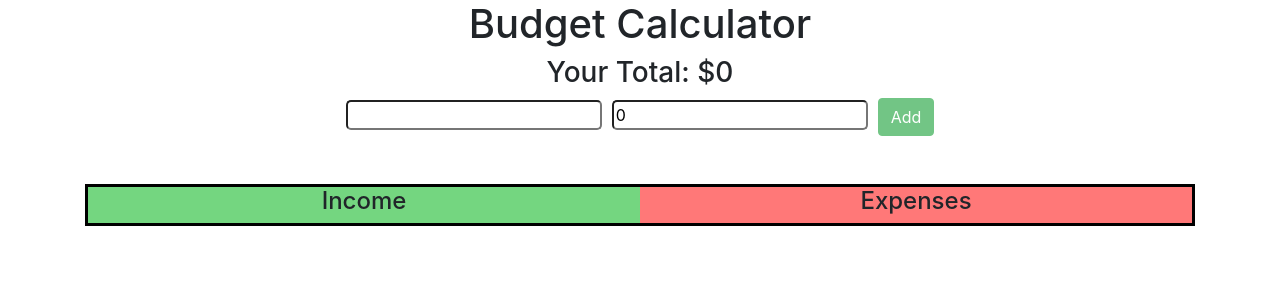
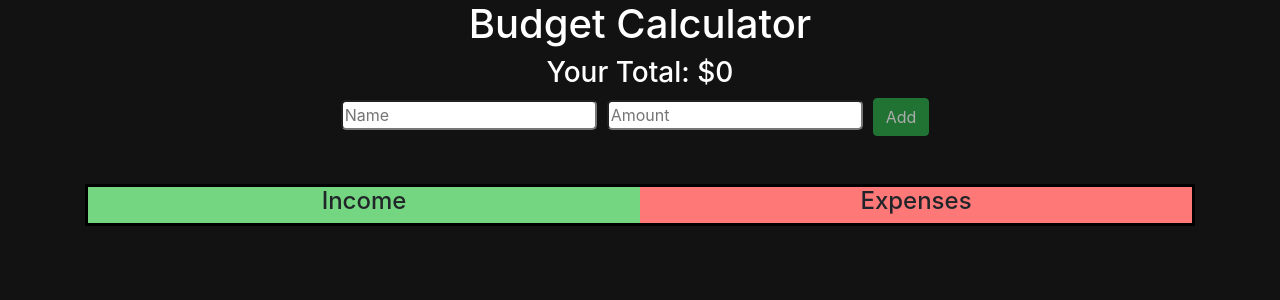
Before and after one commit to mithilanm/BudgetCalculator, an Angular app: page / in a window 1280 px wide. Shown: the top 300 px of the page. Built offline with nearby package versions, Linux system fonts and the light colour scheme.

Commit message:
Added delete functionality, fixed totalling bug, ux changes

```diff
--- a/src/app/amount.model.ts
+++ b/src/app/amount.model.ts
@@ -1,9 +1,11 @@
 export class Amount{
     public name: string;
     public amount: number;
+    public total: number;
 
-    constructor(name: string, amount:number){
+    constructor(name: string, amount:number, total: number){
         this.name = name;
         this.amount = amount;
+        this.total = total;
     }
 }
--- a/src/app/amount.service.ts
+++ b/src/app/amount.service.ts
@@ -19,4 +19,8 @@ export class AmountService{
         this.amountChanged.next(this.amount.slice());
     }
 
+    deleteAmount(index: number){
+        this.amount.splice(index, 1); //splice(start, deleteCount)
+        this.amountChanged.next(this.amount.slice());
+    }
 }
--- a/src/app/app.component.css
+++ b/src/app/app.component.css
@@ -29,3 +29,12 @@ a {
   color: black;
   cursor: pointer;
 }
+
+button {
+  margin-right: 10px;
+}
+
+h1,
+h3 {
+  color: white;
+}
--- a/src/app/app.component.html
+++ b/src/app/app.component.html
@@ -2,12 +2,13 @@
   <div class="text-center">
     <h1> Budget Calculator </h1>
     <h3> Your Total: ${{ total }}</h3>
-    <form [formGroup]="recordForm" (ngSubmit)="recordTotal()">
+    <form [formGroup]="recordForm" (ngSubmit)="onSubmit()">
       <div>
-        <input type="text" id="name" [(ngModel)]="chosen.name" formControlName="name" #name required>
-        <input type="number" id="amount" [(ngModel)]="chosen.amount"  formControlName="amount" #amount required>
-        <button class="btn btn-success" type="submit" [disabled]="!recordForm.valid">Add</button>
-        <p class="error" *ngIf="!recordForm.valid && recordForm.touched">Please enter a valid input!</p>
+        <input type="text" id="name" [(ngModel)]="textName" formControlName="name" #name required placeholder="Name">
+        <input type="number" id="amount" [(ngModel)]="textAmount"  formControlName="amount" #amount required placeholder="Amount">
+        <button class="btn btn-success" type="submit" [disabled]="!recordForm.valid">{{editMode ? 'Update' : 'Add'}}</button>
+        <button class="btn btn-danger" type="button" *ngIf="editMode" (click)="onDelete()">Delete</button>
+        <!-- <p class="error" *ngIf="!recordForm.valid && recordForm.touched">Please enter a valid input!</p> -->
       </div>
     </form>
   </div>
@@ -24,7 +25,7 @@
     </div>
     <div class="row" id="entry" *ngFor="let item of record; let i=index">
       <div class="col" id="income">
-        <a class="list" *ngIf="item.amount>0" (click)="itemClicked(item, i)"> {{ item.name }} - ${{ item.amount }} </a>
+        <a class="list" *ngIf="item.amount>=0" (click)="itemClicked(item, i)"> {{ item.name }} - ${{ item.amount }} </a>
       </div>
       <div class="col" id="expenses">
         <a class="list" *ngIf="item.amount<0" (click)="itemClicked(item, i)"> {{ item.name }} - ${{ -1*item.amount }} </a>
--- a/src/app/app.component.ts
+++ b/src/app/app.component.ts
@@ -11,10 +11,13 @@ import { AmountService } from './amount.service';
 })
 export class AppComponent{
   title = 'budget-calculator';
-  total: number = 0;
+  total: number = 0.00;
   recordForm: FormGroup;
   record: Amount[];
-  chosen = { name: "", amount: 0, index: 0};
+  textName: string;
+  textAmount: number;
+  originalAmount: number;
+  index: number;
   editMode = false;
   constructor(private amountService: AmountService){
 
@@ -33,22 +36,30 @@ export class AppComponent{
     this.record = this.amountService.getAmount();
   }
 
-  recordTotal(){
+  onSubmit(){
     if(this.editMode){
-      this.amountService.updateAmount(this.chosen.index, this.recordForm.value);
+      this.total = this.total - this.originalAmount;
+      this.amountService.updateAmount(this.index, this.recordForm.value);
       this.editMode = false;
     } else {
-      this.total= this.total + this.recordForm.value.amount;
       this.amountService.addAmount(this.recordForm.value);
     }
+    this.total= this.total + this.recordForm.value.amount;
     this.recordForm.reset();
   }
 
   itemClicked(item: Amount, index: number){
-    this.chosen.name=item.name;
-    this.chosen.amount = item.amount;
-    this.chosen.index = index;
+    this.textName=item.name;
+    this.textAmount, this.originalAmount = item.amount;
+    this.index = index;
     this.editMode = true;
+  }
+
+  onDelete(){
+    this.total = this.total - this.originalAmount;
+    this.amountService.deleteAmount(this.index);
+    this.editMode = false;
+    this.recordForm.reset();
   }
 
   private initForm(){
--- a/src/styles.css
+++ b/src/styles.css
@@ -3,7 +3,7 @@
 html {
   height: 100vh;
   margin: auto 0;
-  background: rgb(#faf9f6);
+  background: #121212;
 }
 body {
   background-color: transparent;
```
